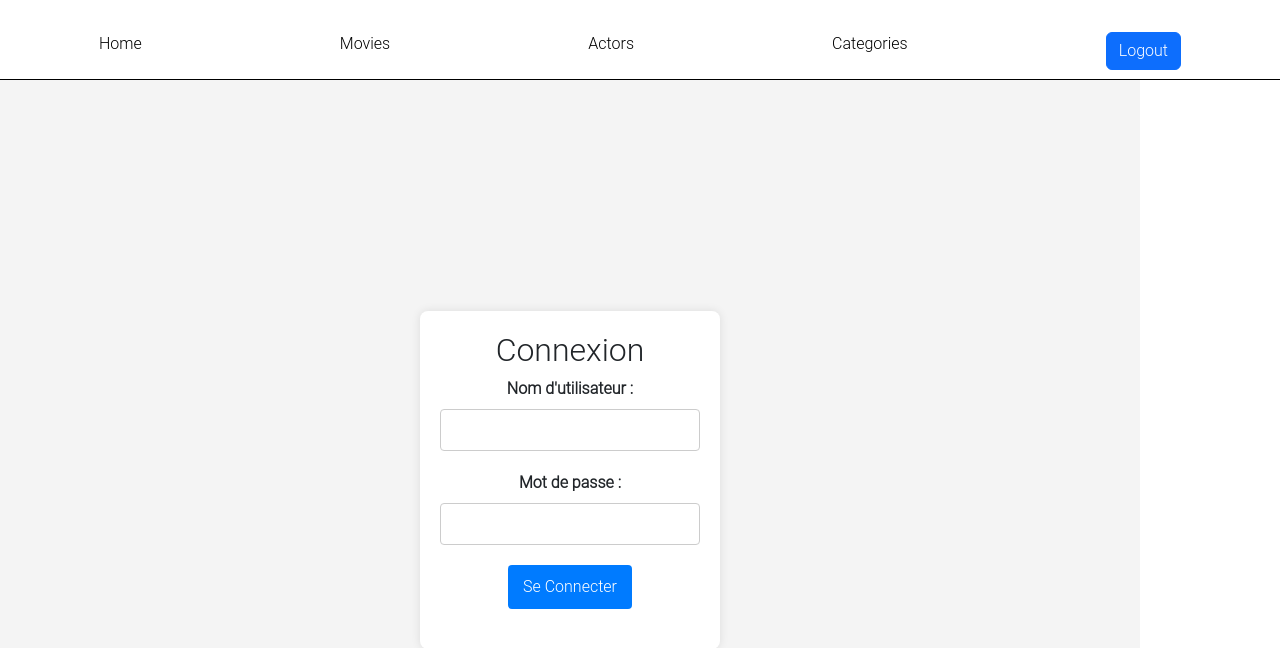
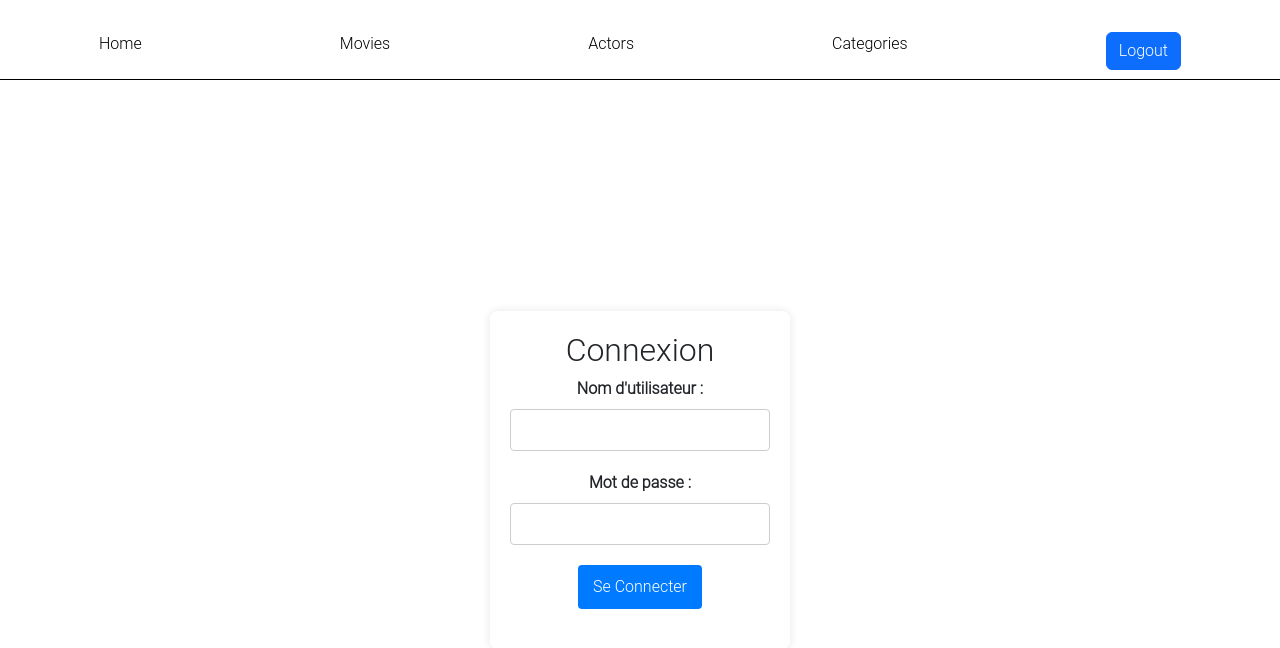
Before and after one commit to SamChrp/movies-app, a Vue app: page /login in a window 1280 px wide. Shown: the top 648 px of the page. Built offline with nearby package versions, Linux system fonts and the light colour scheme.

Commit message:
Update LoginView.vue

```diff
--- a/src/views/LoginView.vue
+++ b/src/views/LoginView.vue
@@ -55,9 +55,6 @@ const submitForm = () => {
 <style>
 .container {
   font-family: Arial, sans-serif;
-  background-color: #f4f4f4;
-  margin: 0;
-  padding: 0;
   display: flex;
   align-items: center;
   justify-content: center;
@@ -71,7 +68,6 @@ const submitForm = () => {
   padding: 20px;
   width: 300px;
   text-align: center;
-
 }
 
 .form-group {
```
